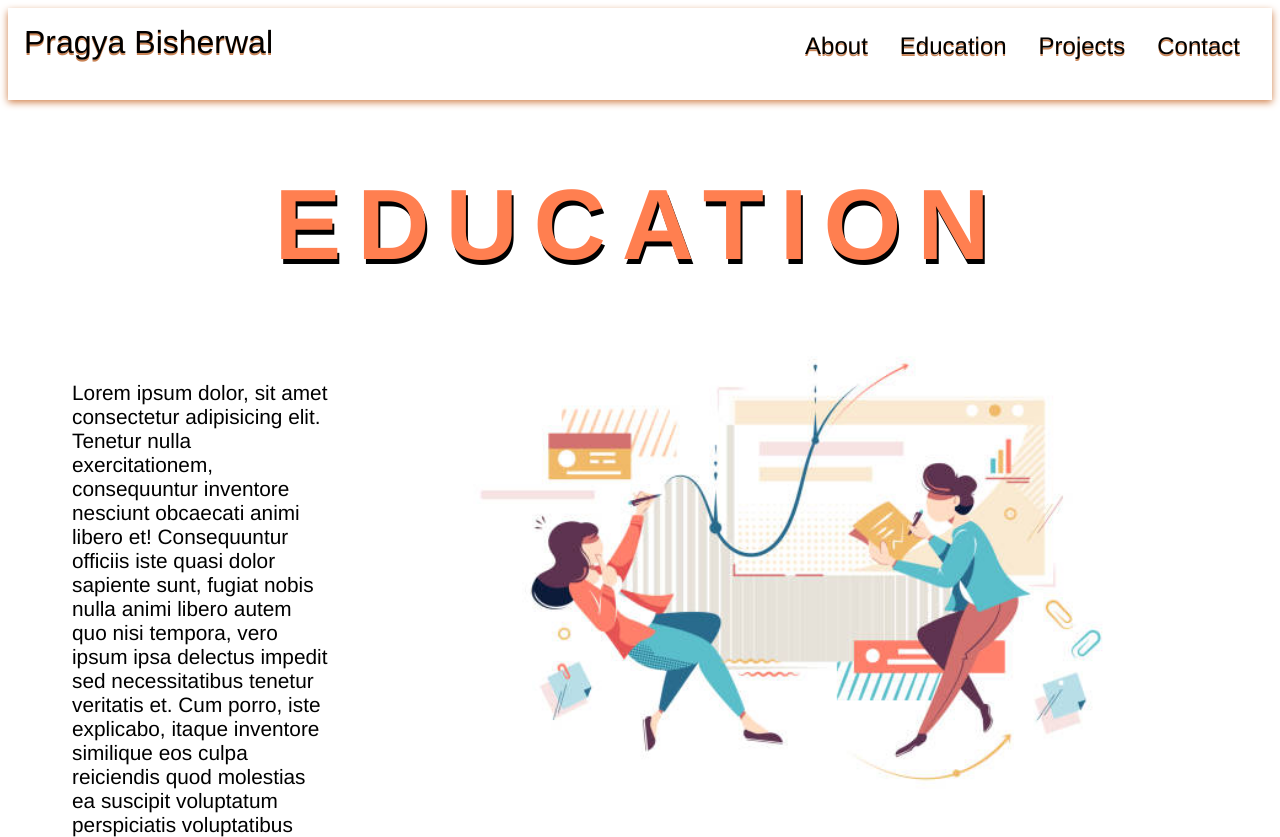
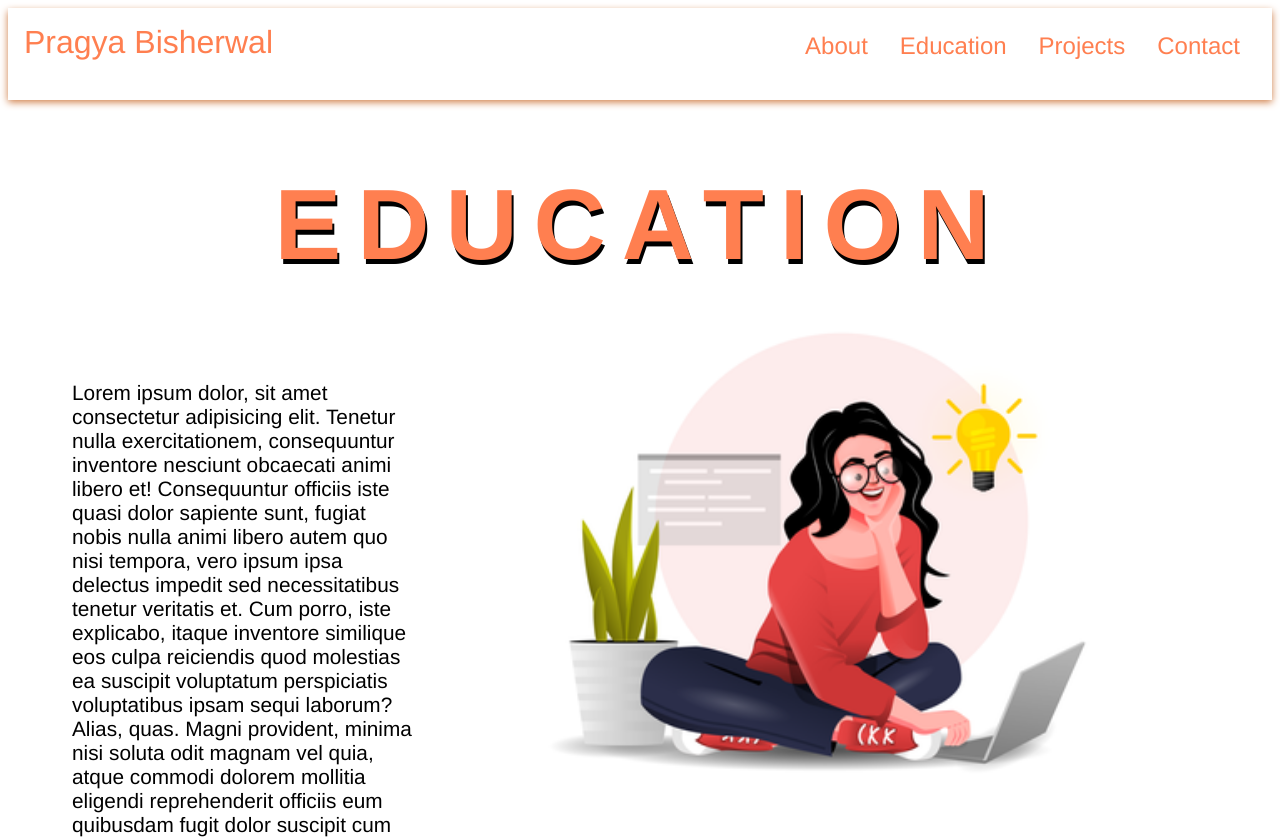
Before and after one commit to pragyabisherwal/Portfolio-Practice, a plain HTML site: page Education.html in a window 1280 px wide. Shown: the top 837 px of the page. Drawn offline with Linux system fonts and the light colour scheme.

Commit message:
new addition

```diff
--- a/Education.html
+++ b/Education.html
@@ -36,7 +36,7 @@
         <p class="about--content">Lorem ipsum dolor, sit amet consectetur adipisicing elit. Tenetur nulla exercitationem, consequuntur inventore nesciunt obcaecati animi libero et! Consequuntur officiis iste quasi dolor sapiente sunt, fugiat nobis nulla animi libero autem quo nisi tempora, vero ipsum ipsa delectus impedit sed necessitatibus tenetur veritatis et. Cum porro, iste explicabo, itaque inventore similique eos culpa reiciendis quod molestias ea suscipit voluptatum perspiciatis voluptatibus ipsam sequi laborum? Alias, quas. Magni provident, minima nisi soluta odit magnam vel quia, atque commodi dolorem mollitia eligendi reprehenderit officiis eum quibusdam fugit dolor suscipit cum esse placeat adipisci assumenda, voluptate vitae quas. Similique quisquam delectus esse aperiam!</p>
 
 
-        <img src="./images/index.jpg" class="basic--img">
+        <img src="./images/EDUMAIN.png" class="basic--img">
 </div>
 
 
--- a/style.css
+++ b/style.css
@@ -3,16 +3,16 @@ body{
 }
 a{
     text-decoration: none;
-   color: black;
-
+   /* color: black; */
+   color: coral;
    font-size:1.5rem;
 
 
 }
 
 a:hover{
-    color: rgb(235, 97, 17);
-    font-size: 2rem;
+    color: rgb(0, 0, 0);
+
 }
 
 .headings{
@@ -29,7 +29,7 @@ header{
     display: flex;
     justify-content: space-between;
     font-size: 3.5rem;
-    text-shadow: 0px 2px #ca8456;
+    /* text-shadow: 0px 2px #ca8456; */
     box-shadow: 0px 2.98256px 7.4564px rgb(207, 124, 69);
 }
 .header--main{
```
Also changed, not shown: images/EDUMAIN.png (added).
